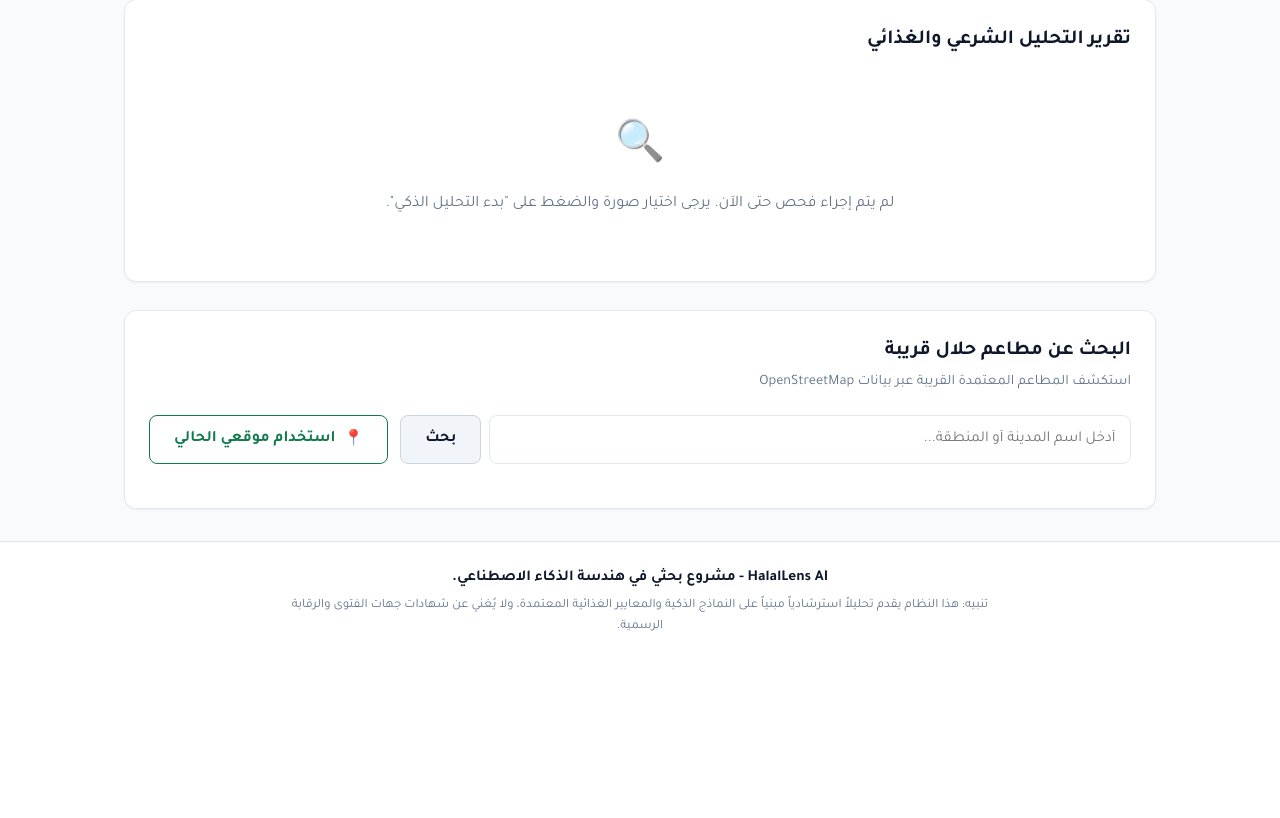
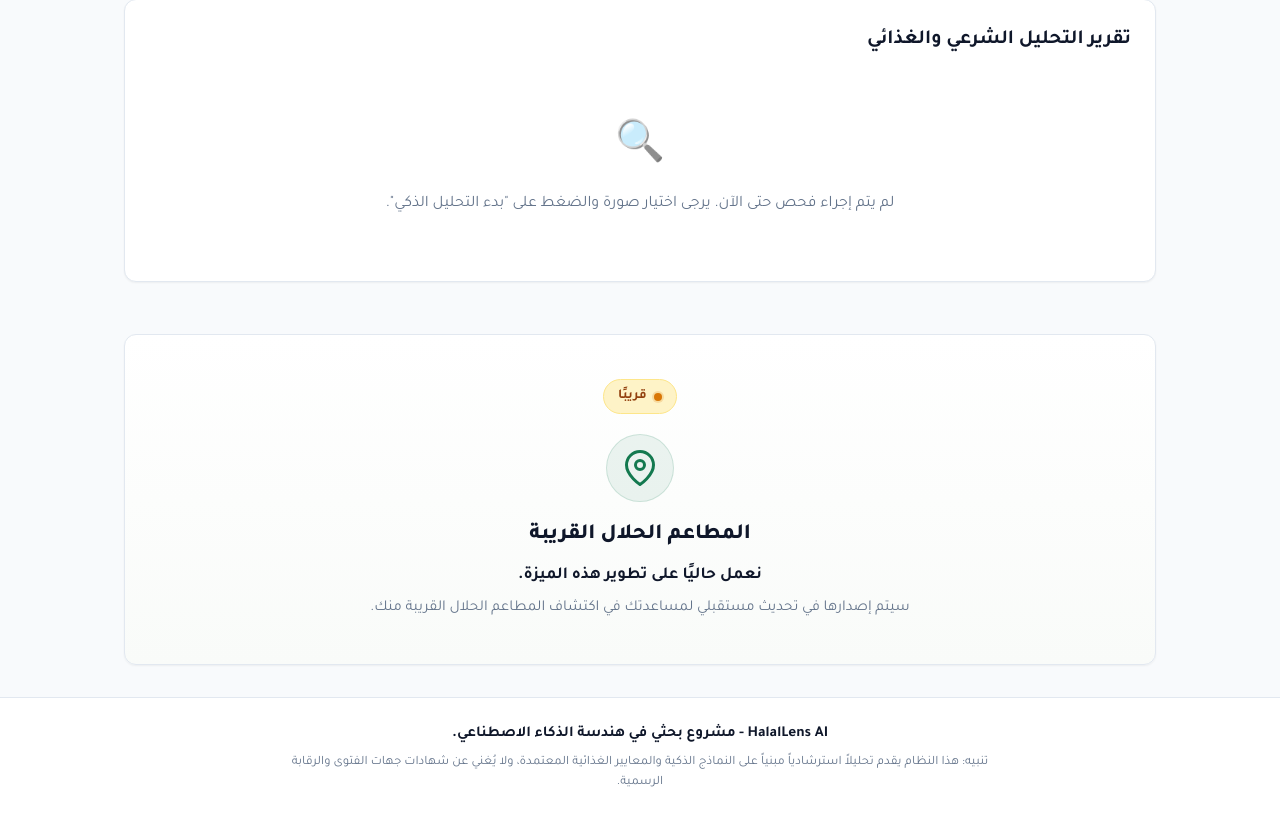
Before and after one commit to AliBaghoza/HalalLens, a PHP site: page / in a window 1280 px wide. Shown: the part 916-1734 px from the top of the page. Before the commit the page ends 1547 px from the top, so only its background shows below. Run offline with PHP 8.4, Linux system fonts and the light colour scheme.

Commit message:
Added a search feature for Halal restaurants as a future enhancement, and updated the README file.

```diff
--- a/css/style.css
+++ b/css/style.css
@@ -796,70 +796,87 @@ html[dir="ltr"] {
     line-height: 1.5;
 }
 
-/* Decoupled Restaurant Finder */
-.restaurant-controls {
+/* Future Planned Feature: Restaurant Finder Coming Soon Card */
+.restaurant-coming-soon-card {
+    background: linear-gradient(180deg, #ffffff 0%, #f9fbf9 100%);
+    border: 1px solid var(--color-border);
+    border-radius: var(--radius-md);
+    padding: 2.75rem 1.5rem;
+    text-align: center;
     display: flex;
-    flex-wrap: wrap;
-    gap: 0.75rem;
-    margin-top: 0.5rem;
+    flex-direction: column;
+    align-items: center;
+    box-shadow: var(--shadow-sm);
+    margin-top: 1.5rem;
 }
 
-.search-input-group {
-    flex: 1;
-    min-width: 260px;
-    display: flex;
-    gap: 0.5rem;
+.coming-soon-badge-wrapper {
+    margin-bottom: 1.25rem;
 }
 
-.input-text {
-    flex: 1;
-    font-family: var(--font-primary);
-    padding: 0.65rem 0.9rem;
-    border: 1px solid var(--color-border);
-    border-radius: var(--radius-sm);
-    font-size: 0.95rem;
-    outline: none;
-    transition: border-color 0.2s ease;
+.coming-soon-badge {
+    display: inline-flex;
+    align-items: center;
+    gap: 0.45rem;
+    background-color: #fef3c7;
+    color: #92400e;
+    border: 1px solid #fde68a;
+    padding: 0.35rem 0.9rem;
+    border-radius: 9999px;
+    font-size: 0.85rem;
+    font-weight: 700;
 }
 
-.input-text:focus {
-    border-color: var(--color-primary);
+.coming-soon-dot {
+    width: 8px;
+    height: 8px;
+    border-radius: 50%;
+    background-color: #d97706;
+    display: inline-block;
+    box-shadow: 0 0 0 2px rgba(217, 119, 6, 0.2);
 }
 
-.restaurant-status {
-    margin-top: 1rem;
+.coming-soon-icon {
+    margin-bottom: 1rem;
+}
+
+.coming-soon-icon .icon-circle {
+    width: 68px;
+    height: 68px;
+    border-radius: 50%;
+    background-color: rgba(19, 121, 79, 0.08);
+    color: var(--color-primary);
+    display: flex;
+    align-items: center;
+    justify-content: center;
+    border: 1px solid rgba(19, 121, 79, 0.15);
+    transition: transform 0.25s ease;
+}
+
+.restaurant-coming-soon-card:hover .icon-circle {
+    transform: translateY(-2px);
+}
+
+.coming-soon-title {
+    font-size: 1.35rem;
+    font-weight: 800;
+    color: var(--color-text-main);
+    margin-bottom: 0.6rem;
+}
+
+.coming-soon-desc {
+    font-size: 1.05rem;
+    font-weight: 600;
+    color: var(--color-primary-dark);
+    margin-bottom: 0.4rem;
+}
+
+.coming-soon-subdesc {
     font-size: 0.95rem;
     color: var(--color-text-muted);
-    font-weight: 500;
-}
-
-.restaurant-results-grid {
-    display: grid;
-    grid-template-columns: repeat(auto-fill, minmax(280px, 1fr));
-    gap: 1rem;
-    margin-top: 1.25rem;
-}
-
-.restaurant-card-item {
-    background-color: #ffffff;
-    border: 1px solid var(--color-border);
-    border-radius: var(--radius-sm);
-    padding: 1rem;
-    display: flex;
-    flex-direction: column;
-    gap: 0.4rem;
-    box-shadow: var(--shadow-sm);
-}
-
-.restaurant-card-name {
-    font-size: 1.05rem;
-    font-weight: 700;
-    color: var(--color-text-main);
-}
-
-.restaurant-card-meta {
-    font-size: 0.85rem;
-    color: var(--color-text-muted);
+    max-width: 540px;
+    margin: 0 auto;
+    line-height: 1.6;
 }
 
 /* Footer */
--- a/index.php
+++ b/index.php
@@ -217,30 +217,25 @@ $direction = $t['direction'] ?? 'rtl';
             </div>
         </section>
 
-        <!-- Decoupled Halal Restaurant Finder Section -->
-        <section class="card restaurant-card" aria-labelledby="restaurant-heading">
-            <div class="card-header">
-                <h3 id="restaurant-heading" class="card-title"><?= htmlspecialchars($t['restaurant_title'], ENT_QUOTES, 'UTF-8') ?></h3>
-                <p class="card-subtitle"><?= htmlspecialchars($t['restaurant_subtitle'], ENT_QUOTES, 'UTF-8') ?></p>
+        <!-- Future Planned Feature: Nearby Halal Restaurants (Coming Soon) -->
+        <section class="card restaurant-coming-soon-card" aria-labelledby="restaurant-heading">
+            <div class="coming-soon-badge-wrapper">
+                <span class="coming-soon-badge">
+                    <span class="coming-soon-dot" aria-hidden="true"></span>
+                    <?= htmlspecialchars($t['restaurant_badge_coming_soon'], ENT_QUOTES, 'UTF-8') ?>
+                </span>
             </div>
-
-            <!-- Search Controls -->
-            <div class="restaurant-controls">
-                <div class="search-input-group">
-                    <input type="text" id="restaurant-search-input" placeholder="<?= htmlspecialchars($t['restaurant_search_placeholder'], ENT_QUOTES, 'UTF-8') ?>" class="input-text">
-                    <button type="button" id="btn-search-city" class="btn btn-secondary">
-                        <?= htmlspecialchars($t['btn_search_location'], ENT_QUOTES, 'UTF-8') ?>
-                    </button>
+            <div class="coming-soon-icon" aria-hidden="true">
+                <div class="icon-circle">
+                    <svg viewBox="0 0 24 24" width="36" height="36" fill="none" stroke="currentColor" stroke-width="2" stroke-linecap="round" stroke-linejoin="round">
+                        <path d="M21 10c0 7-9 13-9 13s-9-6-9-13a9 9 0 0 1 18 0z"></path>
+                        <circle cx="12" cy="10" r="3"></circle>
+                    </svg>
                 </div>
-                <button type="button" id="btn-gps-location" class="btn btn-outline">
-                    <span aria-hidden="true">📍</span> <?= htmlspecialchars($t['btn_current_location'], ENT_QUOTES, 'UTF-8') ?>
-                </button>
             </div>
-
-            <div id="restaurant-status" class="restaurant-status hidden"></div>
-
-            <!-- Restaurant Results Listing -->
-            <div id="restaurant-results" class="restaurant-results-grid"></div>
+            <h3 id="restaurant-heading" class="coming-soon-title"><?= htmlspecialchars($t['restaurant_title'], ENT_QUOTES, 'UTF-8') ?></h3>
+            <p class="coming-soon-desc"><?= htmlspecialchars($t['restaurant_coming_soon_desc'], ENT_QUOTES, 'UTF-8') ?></p>
+            <p class="coming-soon-subdesc"><?= htmlspecialchars($t['restaurant_coming_soon_subdesc'], ENT_QUOTES, 'UTF-8') ?></p>
         </section>
 
     </main>
@@ -267,11 +262,6 @@ $direction = $t['direction'] ?? 'rtl';
                 errorFileSize: "<?= htmlspecialchars($t['error_file_size'], ENT_QUOTES, 'UTF-8') ?>",
                 errorFileType: "<?= htmlspecialchars($t['error_file_type'], ENT_QUOTES, 'UTF-8') ?>",
                 errorGeneric: "<?= htmlspecialchars($t['error_generic'], ENT_QUOTES, 'UTF-8') ?>",
-                noRestaurants: "<?= htmlspecialchars($t['restaurant_no_results'], ENT_QUOTES, 'UTF-8') ?>",
-                cuisine: "<?= htmlspecialchars($t['restaurant_cuisine'], ENT_QUOTES, 'UTF-8') ?>",
-                distance: "<?= htmlspecialchars($t['restaurant_distance'], ENT_QUOTES, 'UTF-8') ?>",
-                address: "<?= htmlspecialchars($t['restaurant_address'], ENT_QUOTES, 'UTF-8') ?>",
-                locationDenied: "<?= htmlspecialchars($t['location_permission_denied'], ENT_QUOTES, 'UTF-8') ?>",
                 statuses: {
                     HALAL: "<?= htmlspecialchars($t['status_halal'], ENT_QUOTES, 'UTF-8') ?>",
                     HARAM: "<?= htmlspecialchars($t['status_haram'], ENT_QUOTES, 'UTF-8') ?>",
--- a/lang/ar.php
+++ b/lang/ar.php
@@ -62,16 +62,11 @@ return [
     'results_notes_title' => 'تنبيهات وتوصيات للمستهلك',
     'no_analysis_yet' => 'لم يتم إجراء فحص حتى الآن. يرجى اختيار صورة والضغط على "بدء التحليل الذكي".',
 
-    // Restaurant Finder Section (Decoupled Service)
-    'restaurant_title' => 'البحث عن مطاعم حلال قريبة',
-    'restaurant_subtitle' => 'استكشف المطاعم المعتمدة القريبة عبر بيانات OpenStreetMap',
-    'restaurant_search_placeholder' => 'أدخل اسم المدينة أو المنطقة...',
-    'btn_search_location' => 'بحث',
-    'btn_current_location' => 'استخدام موقعي الحالي',
-    'restaurant_no_results' => 'لم يتم العثور على مطاعم حلال في هذا النطاق.',
-    'restaurant_cuisine' => 'نوع المطبخ:',
-    'restaurant_distance' => 'المسافة التقريبية:',
-    'restaurant_address' => 'العنوان:',
+    // Restaurant Finder Section (Future Planned Feature - Coming Soon)
+    'restaurant_title' => 'المطاعم الحلال القريبة',
+    'restaurant_badge_coming_soon' => 'قريبًا',
+    'restaurant_coming_soon_desc' => 'نعمل حاليًا على تطوير هذه الميزة.',
+    'restaurant_coming_soon_subdesc' => 'سيتم إصدارها في تحديث مستقبلي لمساعدتك في اكتشاف المطاعم الحلال القريبة منك.',
 
     // Alerts & Errors
     'error_no_file' => 'يرجى اختيار صورة ملصق المنتج أولاً.',
```
Also changed, not shown: js/app.js (+0 -142 lines), lang/en.php (+5 -10 lines), README.md.
